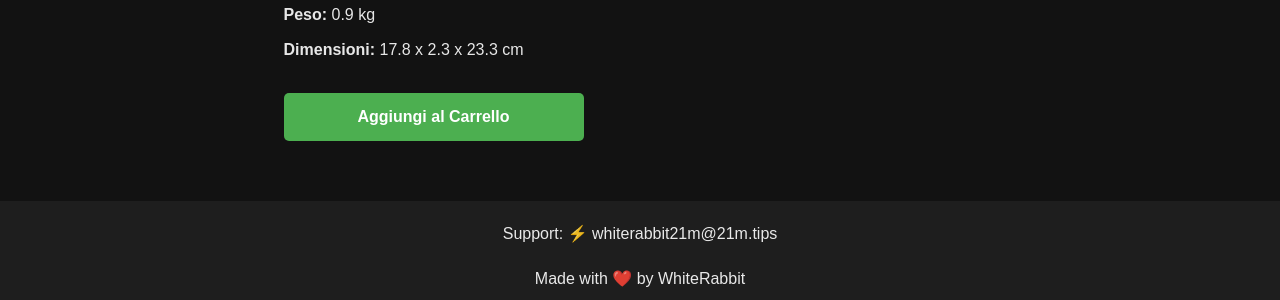
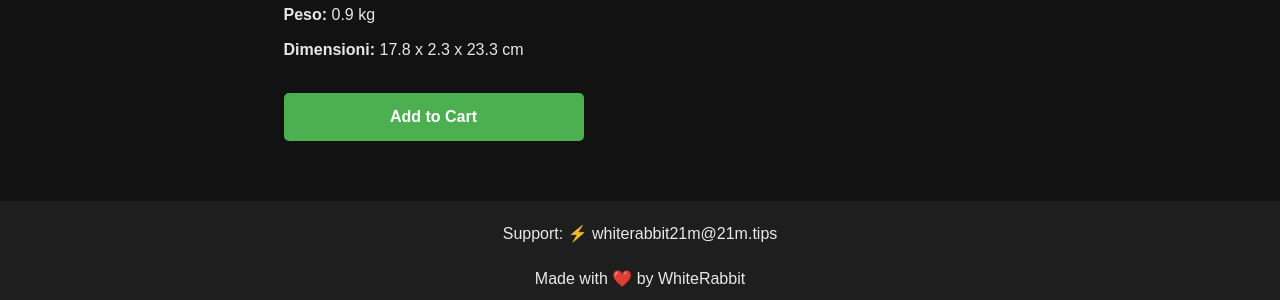
Before and after one commit to whiterabbit21m-test/whiterabbit21m-test.github.io, a Jekyll site: the page built from _products/mastering-bitcoin.md, in a window 1280 px wide and 900 px high, scrolled down 801 px. Shown: the part 480-780 px from the top of the window. Built offline with Jekyll 4.4.1, drawn with Linux system fonts in a browser that asks for light colours.

Commit message:
Update product.html

```diff
--- a/_layouts/product.html
+++ b/_layouts/product.html
@@ -65,9 +65,9 @@ layout: default
   {% endif %}
 
   {% if page.sold_out %}
-    <button class="sold-out-button" disabled>Esaurito</button>
+    <button class="sold-out-button" disabled>Sold Out</button>
   {% else %}
-    <button class="add-to-cart" data-id="{{ page.id }}">Aggiungi al Carrello</button>
+    <button class="add-to-cart" data-id="{{ page.id }}">Add to Cart</button>
   {% endif %}
 </div>
 
```
